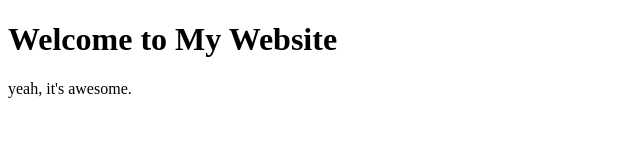
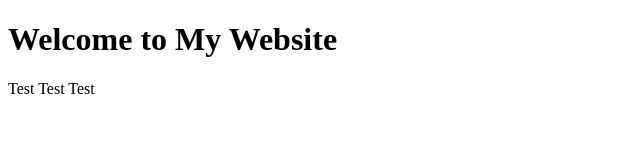
Before and after one commit to worddog1/worddog1.github.io, a plain HTML site: page index.html in a window 1280 px wide. Shown: the full height of the page, 0-640 px from the left. Drawn offline with Linux system fonts and the light colour scheme.

Commit message:
Update index.html

```diff
--- a/index.html
+++ b/index.html
@@ -7,6 +7,6 @@
 </head>
 <body>
     <h1>Welcome to My Website</h1>
-    <p>yeah, it's awesome.</p>
+    <p>Test Test Test</p>
 </body>
 </html>
```
